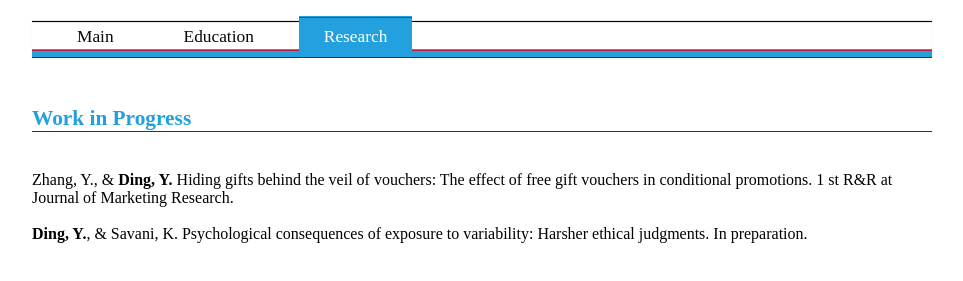
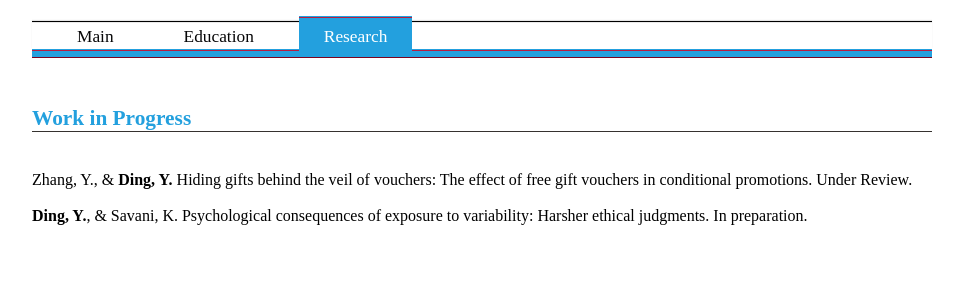
Before and after one commit to ding-yu/ding-yu.github.io, a plain HTML site: page index.html in a window 1280 px wide. Both pictures are taken after a click on the link "Research". Shown: the part 221-502 px from the top of the page, without its empty margins (158-1121 px from the left). Drawn offline with Linux system fonts and the light colour scheme.

Commit message:
Update index.html

```diff
--- a/index.html
+++ b/index.html
@@ -124,8 +124,7 @@ Research
 <h3>Work in Progress</h3>
 
 <br>Zhang, Y., & <b>Ding, Y.</b> Hiding gifts behind the veil of vouchers: The effect of free gift
-vouchers in conditional promotions. 1
-st R&R at Journal of Marketing Research.
+vouchers in conditional promotions. Under Review.
 <br>
 
 <br><b>Ding, Y.</b>, & Savani, K. Psychological consequences of exposure to variability:
```
